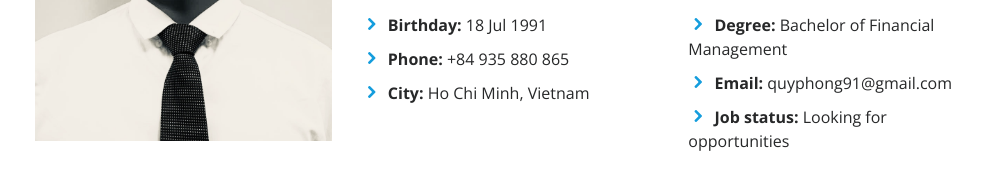
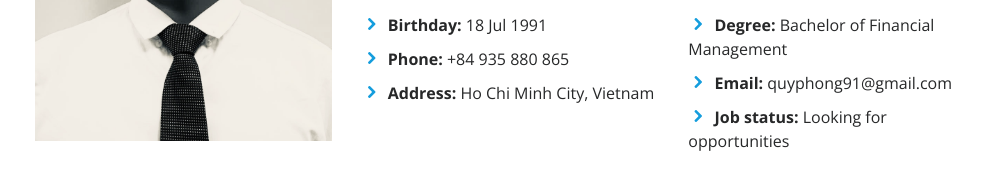
Before and after one commit to quyphong91/quyphong91.github.io, a plain HTML site: page index.html in a window 1280 px wide. Shown: the part 1299-1470 px from the top of the page, without its empty margins (280-1280 px from the left). Drawn offline with nearby package versions, Linux system fonts and the light colour scheme.

Commit message:
Update index.html

```diff
--- a/index.html
+++ b/index.html
@@ -110,7 +110,7 @@
                 <ul>
                   <li><i class="icofont-rounded-right"></i> <strong>Birthday:</strong> 18 Jul 1991</li>
                   <li><i class="icofont-rounded-right"></i> <strong>Phone:</strong> +84 935 880 865</li>
-                  <li><i class="icofont-rounded-right"></i> <strong>City:</strong> Ho Chi Minh, Vietnam</li>
+                  <li><i class="icofont-rounded-right"></i> <strong>Address:</strong> Ho Chi Minh City, Vietnam</li>
                 </ul>
               </div>
               <div class="col-lg-6">
```
